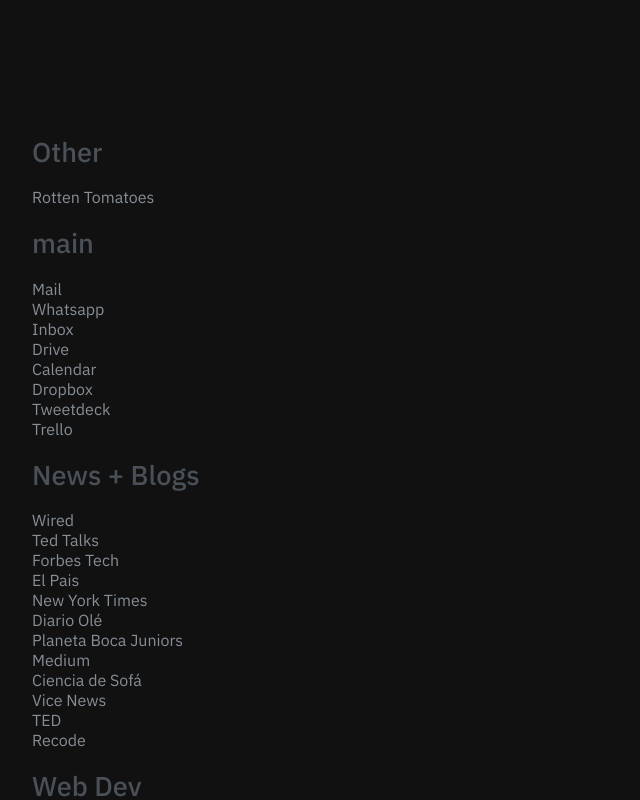
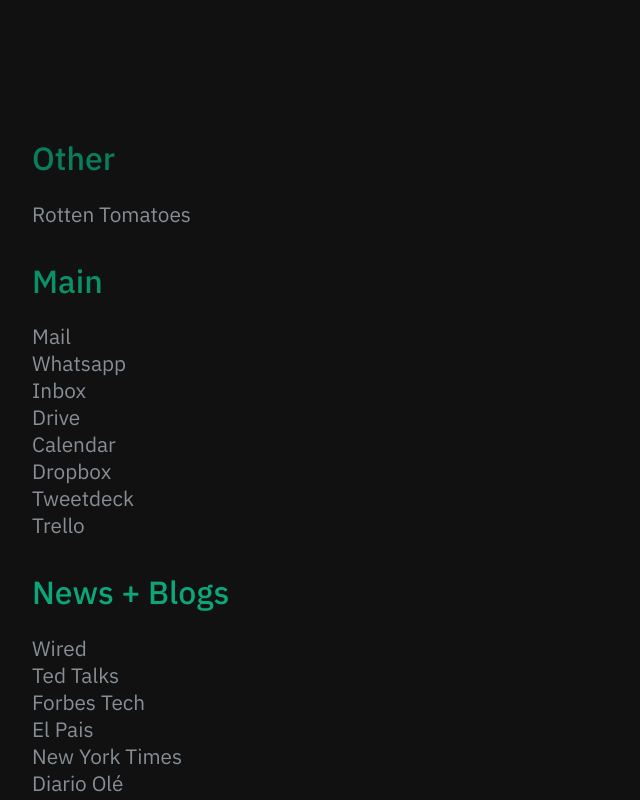
Before and after one commit to singuerinc/dial, a React (Vite) app: page / in a window 1280 px wide. Shown: the top 800 px of the page, without its empty margins (0-640 px from the left). Built offline with nearby package versions, Linux system fonts and the light colour scheme.

Commit message:
feat: more styles

```diff
--- a/src/components/Category.tsx
+++ b/src/components/Category.tsx
@@ -2,25 +2,58 @@
 import { ICategory } from "../ICategory";
 import styled from "styled-components";
 
-interface IProps extends ICategory {}
+const colors = [
+  "#e6fcf5",
+  "#c3fae8",
+  "#96f2d7",
+  "#63e6be",
+  "#38d9a9",
+  "#20c997",
+  "#12b886",
+  "#0ca678",
+  "#099268",
+  "#087f5b"
+];
 
-export function Category({ title, links }: IProps) {
+interface IProps extends ICategory {
+  index: number;
+}
+
+export function Category({ index, title, links }: IProps) {
   return (
-    <ul>
+    <List>
       <li>
-        <Title>{title}</Title>
+        <Title style={{ color: colors[9 - (index % 9)] }}>{title}</Title>
       </li>
       {links.map((link, index) => (
         <li key={index}>
-          <a href={link.href}>{link.label}</a>
+          <Link href={link.href}>{link.label}</Link>
         </li>
       ))}
-    </ul>
+    </List>
   );
 }
 
 const Title = styled.h1`
-  font-size: 1.7em;
+  font-size: 2.5em;
   font-weight: 500;
   color: var(--oc-gray-7);
+  text-transform: capitalize;
+
+  @media (min-width: 992px) {
+    font-size: 2em;
+  }
 `;
+
+const List = styled.ul`
+  margin-bottom: 2em;
+`;
+
+const Link = styled.a`
+  display: block;
+  font-size: 1.7em;
+
+  @media (min-width: 992px) {
+    font-size: 1.3em;
+  }
+`;
--- a/src/components/Dial.tsx
+++ b/src/components/Dial.tsx
@@ -41,7 +41,7 @@
       <List>
         {categories.map((cat, index) => (
           <li key={index}>
-            <Category title={cat.title} links={cat.links} />
+            <Category index={index} title={cat.title} links={cat.links} />
           </li>
         ))}
       </List>
```
